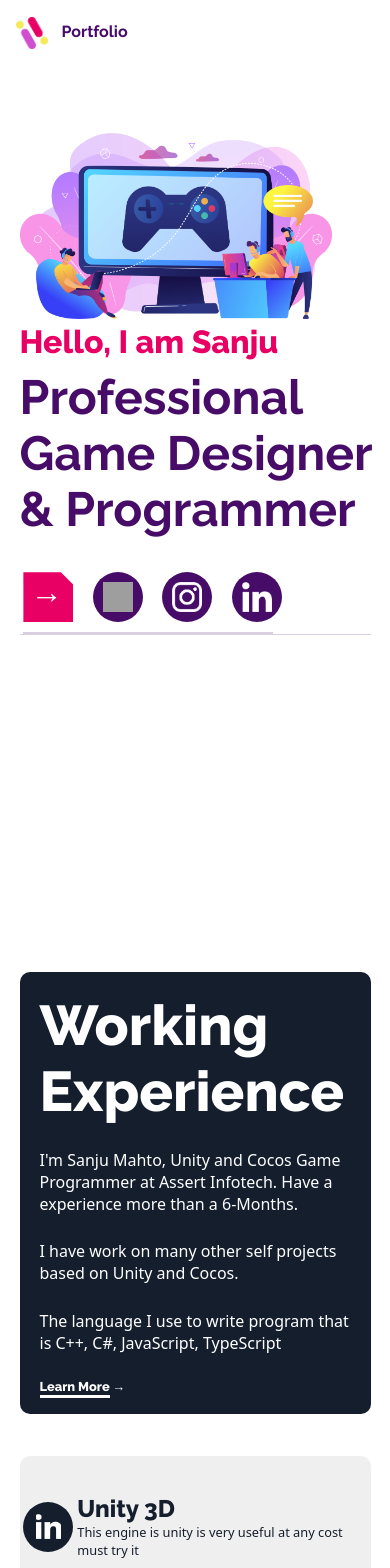
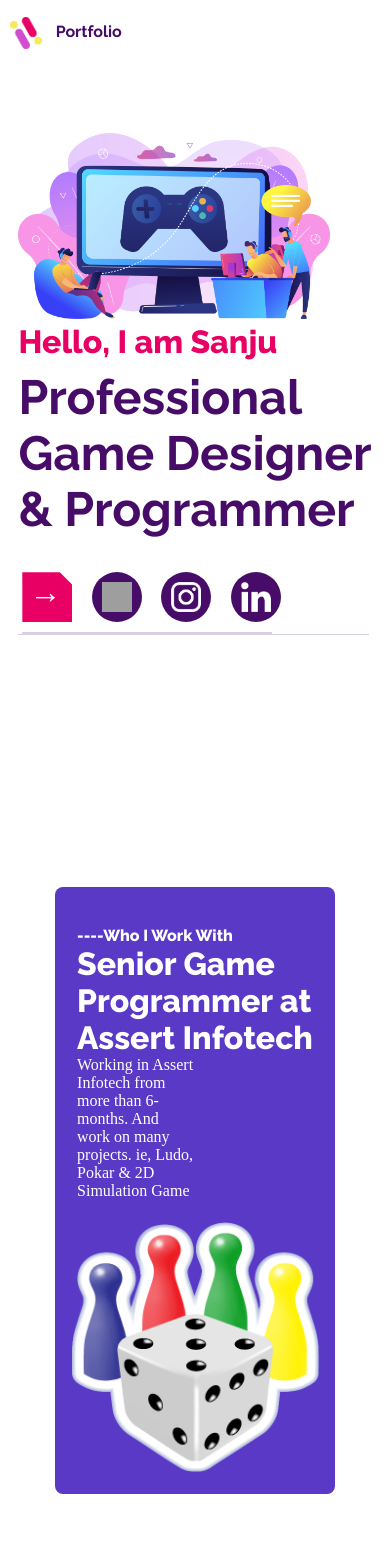
Before and after one commit to sanjumahto3034/sanjumahto.com-React, a React (Create React App) app in the folder portfolio/: page / in a window 390 px wide. Shown: the top 1568 px of the page. Built offline with nearby package versions, Linux system fonts and the light colour scheme; grey boxes are pictures that could not be loaded.

Commit message:
WhoIWorkWith update

```diff
--- a/portfolio/src/App.css
+++ b/portfolio/src/App.css
@@ -7,6 +7,7 @@
 	animation: gradient 50s ease infinite; */
   display: flex;
   flex-direction: column;
+  align-items: center;
 }
 body{
   overflow-x: hidden;
--- a/portfolio/src/App.js
+++ b/portfolio/src/App.js
@@ -9,12 +9,16 @@
 import HomePageDiv from './HomePageDiv';
 import WhatIDo from './WhatIDo';
 
+import WhoIWorkWith from './WhoIWorkWith';
+
 
 function App() {
   return (
     <div className="App">
       <TitleDiv/>
       <HomePageDiv/>
+
+      <WhoIWorkWith/>
       <WhatIDo/>
 
 
--- /dev/null
+++ b/portfolio/src/WhoIWorkWith.css
@@ -0,0 +1,81 @@
+.WhoIWorkWithMain{
+    background-color: #5939c6;
+    /* width: 80vw; */
+
+    margin-top: 30vh;
+    border-radius: 8px;
+    display: flex;
+    flex-direction: row;
+    justify-content: center;
+    align-items: center;
+    padding-left: 10%;
+    padding-right: 10%;
+    padding-top: 5%;
+    padding-bottom: 5%;
+    /* padding-left: 7vw;
+    padding-right: 2vw; */
+    /* overflow: hidden; */
+}
+.columnContainer{
+    /* outline: 2px solid black; */
+    color: white;
+    /* padding-left: 7vw; */
+    display: flex;
+    flex-direction: column;
+    /* width: 50vw; */
+    /* padding-top: 10vh; */
+    padding: 7%;
+}
+.headerText{
+    color: white;
+    font-family: Raleway-ExtraBold;
+    font-size: 1rem;
+}
+
+.headerDefine{
+    font-family: Raleway-ExtraBold;
+    font-size: 4rem;
+    white-space: nowrap;
+    /* word-break: keep-all; */
+    /* word-wrap: no; */
+
+}
+.headerDescription{
+    font-family: Roboto-Bold;
+    width: 30vw;
+}
+.ludo-image{
+    /* outline: 2px solid red; */
+    padding: 1%;
+   width: 300px;
+   height: 300px;
+
+}
+@media (max-width: 900px){
+.WhoIWorkWithMain{
+    flex-direction: column;
+    justify-content: center;
+    align-items: center;
+    padding-left: 1%;
+    padding-right: 1%;
+    width: 70vw;
+}
+.columnContainer{
+    /* padding-left: 0vw; */
+    /* width: 100vw; */
+}
+.headerText{
+    font-size: 1rem;
+}
+
+.headerDefine{
+    font-size: 2rem;
+}
+.ludo-image{
+    padding: 1%;
+    width: 250px;
+    height: 250px;
+    /* width: 100px;
+    height: 0px; */
+}
+}
--- /dev/null
+++ b/portfolio/src/WhoIWorkWith.js
@@ -0,0 +1,35 @@
+import React, { useEffect } from "react";
+import "./WhoIWorkWith.css";
+import ludoImage from "./res/ludo.png";
+import AOS from "aos";
+import "aos/dist/aos.css";
+
+function WhoIWorkWith() {
+    useEffect(()=>{
+        },[]);
+  return (
+    <div className="WhoIWorkWithMain">
+      <div className="columnContainer"  data-aos-delay="200" data-aos ="fade-right"  data-aos-duration="1000">
+        <div className="headerText">----Who I Work With</div>
+        <div className="headerDefine">Senior Game</div>
+        <div className="headerDefine">Programmer at</div>
+        <div className="headerDefine">Assert Infotech</div>
+        <div className="headerDescription">Working in Assert Infotech from more than 6-months. And work on many projects. ie, Ludo, Pokar & 2D Simulation Game</div>
+      </div>
+
+
+      <img className = "ludo-image" src = {ludoImage} alt ="ludo.png" data-aos-delay="200" data-aos ="fade-left" data-aos-duration="1000"></img>
+
+    </div>
+  );
+}
+var WhoIWorkWithAnimationDelayTime = 1500;
+
+
+
+var getWhoIWorkWithAnimationDelayTime = function () {
+    WhoIWorkWithAnimationDelayTime+=100;
+    return WhoIWorkWithAnimationDelayTime;
+};
+
+export default WhoIWorkWith;
```
Also changed, not shown: portfolio/src/res/homePageGame2.png (added), portfolio/src/res/ludo.png (added), 25 other files (tests, documents, lock files or other folders).
